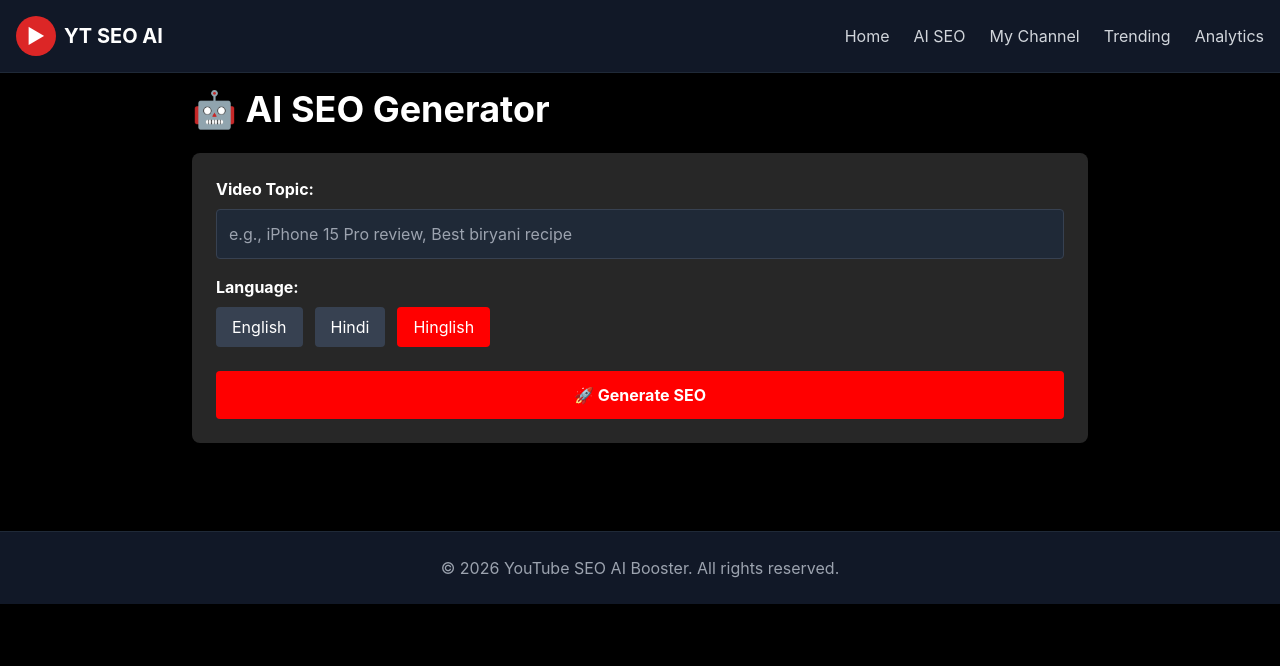
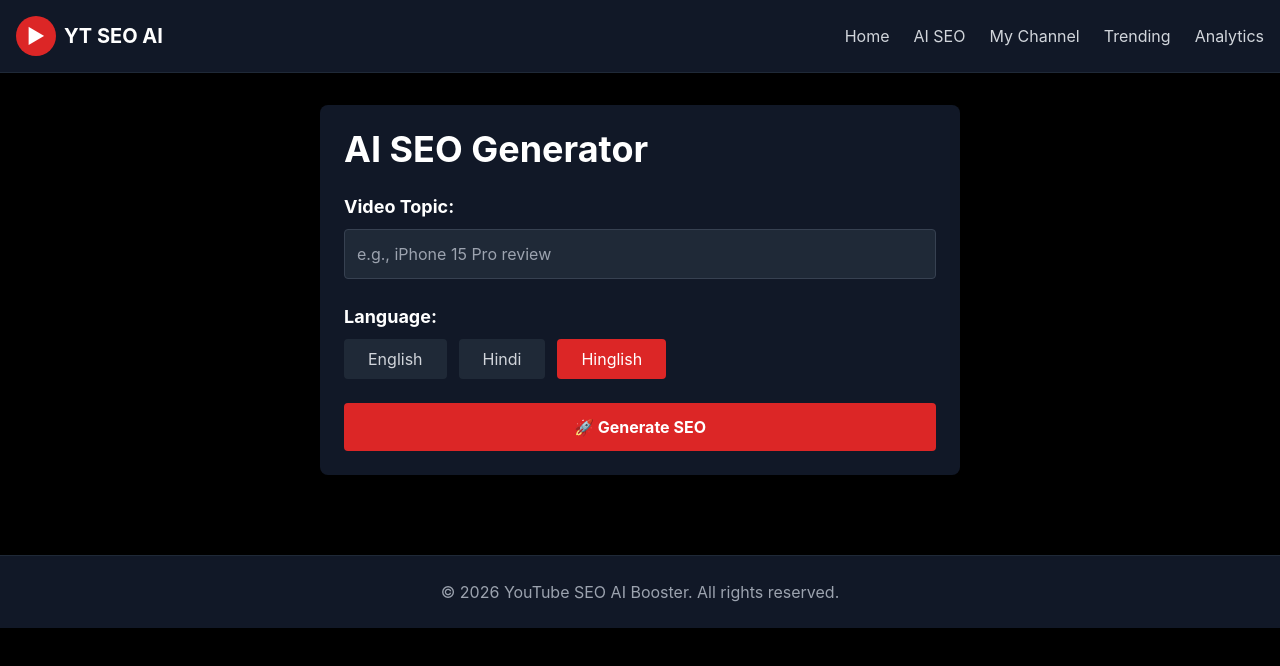
Before and after one commit to aashumalik784/yt-seo, a React (Vite) app in the folder frontend/: page /seo in a window 1280 px wide. Shown: the top 666 px of the page. Built offline with nearby package versions, Linux system fonts and the light colour scheme; no server answers.

Commit message:
SEOGenerator.jsx
Updated the SEOGenerator component to improve error handling and UI design. Changed the WORKER_URL to a hardcoded value and modified the layout and styling of the component.

```diff
--- a/frontend/src/pages/SEOGenerator.jsx
+++ b/frontend/src/pages/SEOGenerator.jsx
@@ -1,6 +1,5 @@
 import { useState } from 'react'
 import axios from 'axios'
-import SEOCard from '../components/SEOCard'
 
 export default function SEOGenerator() {
   const [topic, setTopic] = useState('')
@@ -8,7 +7,7 @@ export default function SEOGenerator() {
   const [seoData, setSeoData] = useState(null)
   const [loading, setLoading] = useState(false)
   const [error, setError] = useState(null)
-  const WORKER_URL = import.meta.env.VITE_WORKER_URL
+  const WORKER_URL = 'https://yt-seo-worker.aashumalik784.workers.dev'
 
   const handleGenerate = async () => {
     if (!topic || topic.trim().length < 3) {
@@ -18,66 +17,104 @@ export default function SEOGenerator() {
     setLoading(true)
     setError(null)
     try {
-      const response = await axios.post(`${WORKER_URL}/api/seo`, {
+      const response = await axios.post(WORKER_URL + '/api/seo', {
         topic: topic.trim(),
-        language
+        language: language
       })
       setSeoData(response.data.data)
     } catch (err) {
-      setError(err.response?.data?.error || err.message)
+      console.error('Error:', err)
+      if (err.response) {
+        setError('Error ' + err.response.status + ': ' + (err.response.data.error || 'Request failed'))
+      } else {
+        setError('Network error. Check your connection.')
+      }
     } finally {
       setLoading(false)
     }
   }
 
   return (
-    <div className="max-w-4xl mx-auto">
-      <h1 className="text-4xl font-bold mb-6">🤖 AI SEO Generator</h1>
+    <div className="max-w-2xl mx-auto p-4">
+      <div className="bg-gray-900 rounded-lg p-6">
+        <h1 className="text-4xl font-bold text-white mb-6">AI SEO Generator</h1>
 
-      <div className="bg-ytgray rounded-lg p-6 mb-6">
-        <label className="block mb-2 font-bold">Video Topic:</label>
+        <div className="mb-6">
+          <label className="block text-white text-lg font-bold mb-2">Video Topic:</label>
           <input
             type="text"
             value={topic}
             onChange={(e) => setTopic(e.target.value)}
-          placeholder="e.g., iPhone 15 Pro review, Best biryani recipe"
-          className="w-full p-3 bg-gray-800 rounded border border-gray-700 focus:border-ytred outline-none"
-        />
+            placeholder="e.g., iPhone 15 Pro review"
+            className="w-full p-3 bg-gray-800 text-white rounded border border-gray-700"
+          />        </div>
 
-        <label className="block mt-4 mb-2 font-bold">Language:</label>
+        <div className="mb-6">
+          <label className="block text-white text-lg font-bold mb-2">Language:</label>
           <div className="flex gap-3">
-          {['english', 'hindi', 'hinglish'].map(lang => (
             <button
-              key={lang}
-              onClick={() => setLanguage(lang)}
-              className={`px-4 py-2 rounded ${language === lang ? 'bg-ytred' : 'bg-gray-700'}`}
+              onClick={() => setLanguage('english')}
+              className={'px-6 py-2 rounded ' + (language === 'english' ? 'bg-red-600 text-white' : 'bg-gray-800 text-gray-300')}
             >
-              {lang.charAt(0).toUpperCase() + lang.slice(1)}
+              English
             </button>
-          ))}
+            <button
+              onClick={() => setLanguage('hindi')}
+              className={'px-6 py-2 rounded ' + (language === 'hindi' ? 'bg-red-600 text-white' : 'bg-gray-800 text-gray-300')}
+            >
+              Hindi
+            </button>
+            <button
+              onClick={() => setLanguage('hinglish')}
+              className={'px-6 py-2 rounded ' + (language === 'hinglish' ? 'bg-red-600 text-white' : 'bg-gray-800 text-gray-300')}
+            >
+              Hinglish
+            </button>
+          </div>
         </div>
 
         <button
           onClick={handleGenerate}
           disabled={loading}
-          className="mt-6 w-full bg-ytred hover:bg-red-700 py-3 rounded font-bold disabled:opacity-50"
+          className="w-full bg-red-600 hover:bg-red-700 text-white py-3 rounded font-bold disabled:opacity-50"
         >
-          {loading ? '⏳ Generating...' : '🚀 Generate SEO'}
+          {loading ? 'Generating...' : '🚀 Generate SEO'}
         </button>
 
-        {error && <p className="mt-4 text-red-400">❌ {error}</p>}
+        {error && (
+          <div className="mt-4 p-4 bg-red-900/20 border border-red-600 rounded">
+            <p className="text-red-400">❌ {error}</p>
           </div>
+        )}
 
         {seoData && (
-        <div className="space-y-4">
-          <SEOCard title="🎬 English Title" data={seoData.titles?.english} />
-          <SEOCard title="🎬 Hindi Title" data={seoData.titles?.hindi} />
-          <SEOCard title="🎬 Hinglish Title" data={seoData.titles?.hinglish} />
-          <SEOCard title="📝 Description" data={seoData.description} />
-          <SEOCard title="#️⃣ Hashtags" data={seoData.hashtags?.join(' ')} />
-          <SEOCard title="🏷️ Keywords/Tags" data={seoData.keywords} />
+          <div className="mt-6 space-y-4">
+            <div className="bg-gray-800 p-4 rounded">
+              <h3 className="text-white font-bold mb-2">English Title:</h3>
+              <p className="text-gray-300">{seoData.titles?.english}</p>
+            </div>
+            <div className="bg-gray-800 p-4 rounded">
+              <h3 className="text-white font-bold mb-2">Hindi Title:</h3>
+              <p className="text-gray-300">{seoData.titles?.hindi}</p>
+            </div>            <div className="bg-gray-800 p-4 rounded">
+              <h3 className="text-white font-bold mb-2">Hinglish Title:</h3>
+              <p className="text-gray-300">{seoData.titles?.hinglish}</p>
+            </div>
+            <div className="bg-gray-800 p-4 rounded">
+              <h3 className="text-white font-bold mb-2">Description:</h3>
+              <p className="text-gray-300">{seoData.description}</p>
+            </div>
+            <div className="bg-gray-800 p-4 rounded">
+              <h3 className="text-white font-bold mb-2">Hashtags:</h3>
+              <p className="text-gray-300">{seoData.hashtags?.join(' ')}</p>
+            </div>
+            <div className="bg-gray-800 p-4 rounded">
+              <h3 className="text-white font-bold mb-2">Keywords:</h3>
+              <p className="text-gray-300">{seoData.keywords}</p>
+            </div>
           </div>
         )}
       </div>
+    </div>
   )
 }
```
Lines whose indentation alone changed are shown as unchanged.
